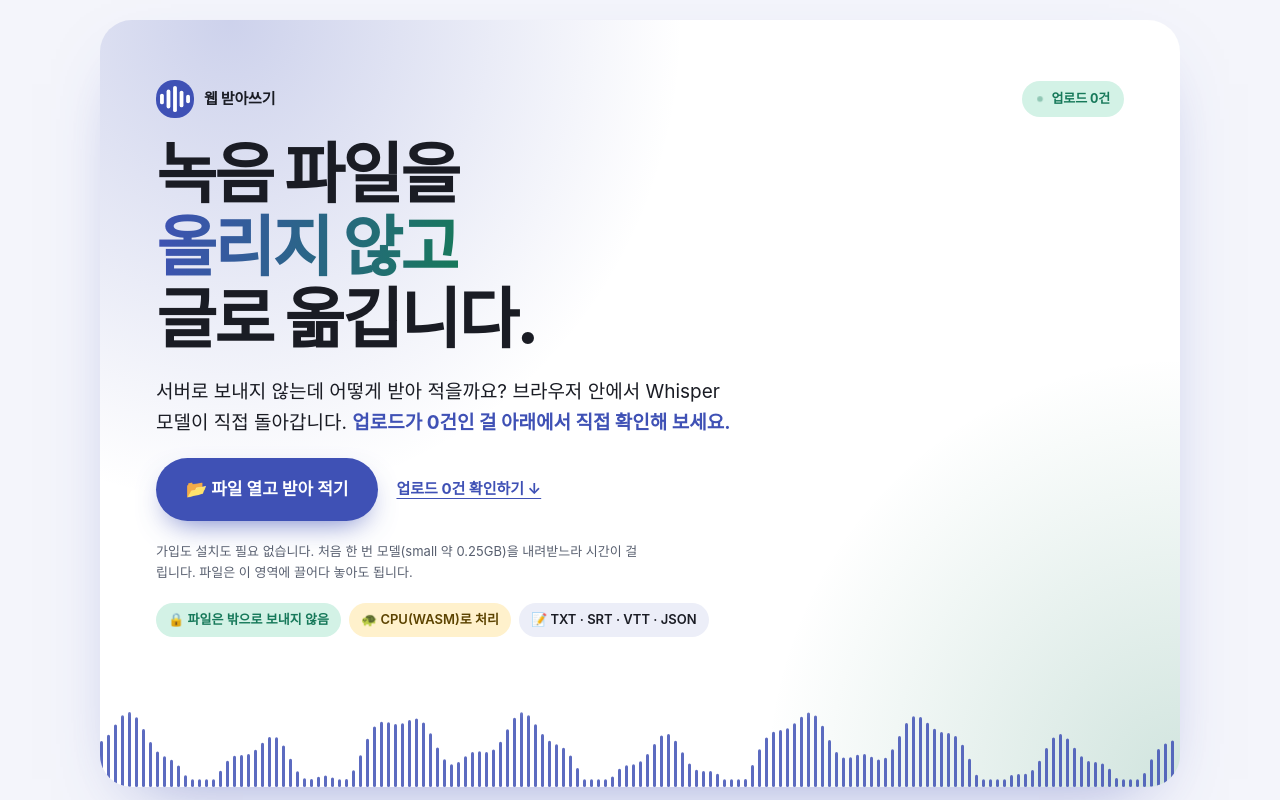
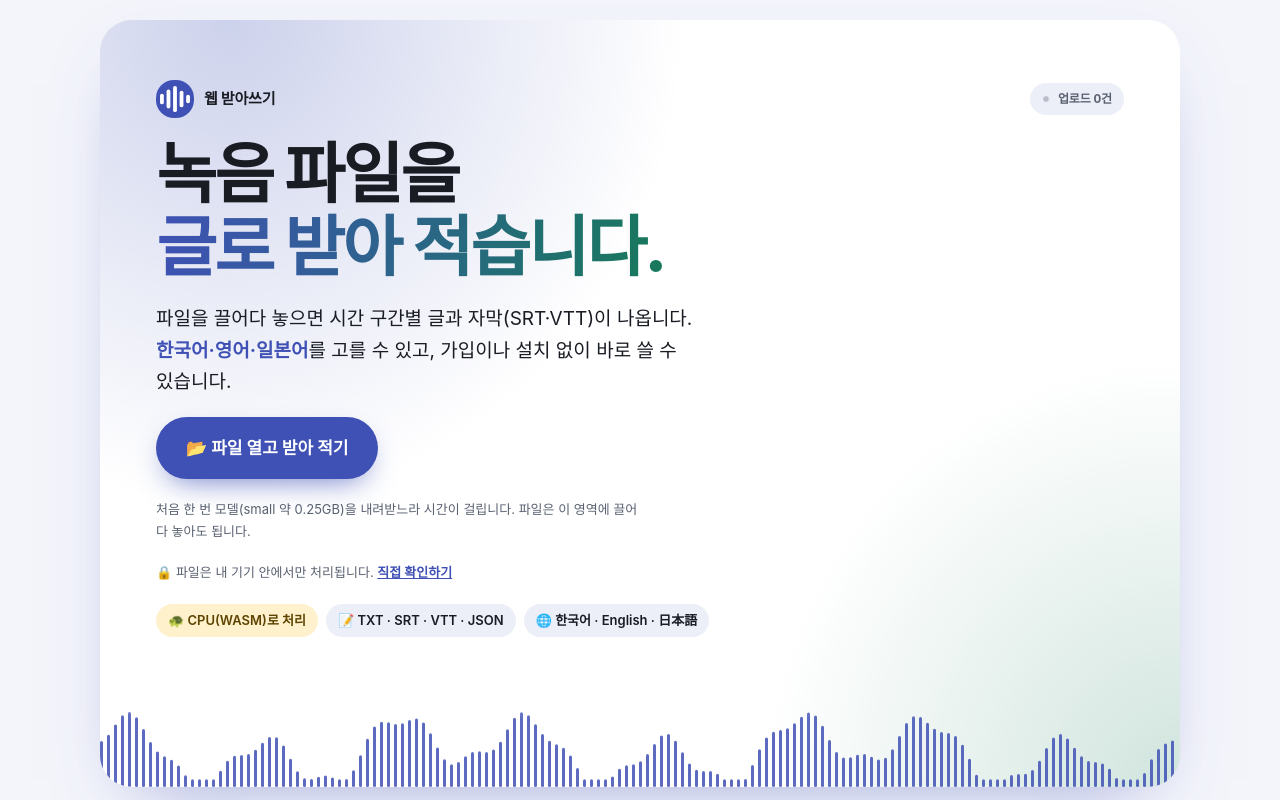
Before and after one commit to DeVentory/browser-whisper-transcribe, a plain HTML site: page index.html in a window 1280 px wide. Shown: the top 800 px of the page. Drawn offline with Linux system fonts and the light colour scheme.

Commit message:
히어로를 전사 기능 중심으로 개편, 개인정보 안내는 한 줄로 축소
Co-Authored-By: Claude Sonnet 5.5 <noreply@anthropic.com>

```diff
--- a/index.html
+++ b/index.html
@@ -104,7 +104,9 @@ code{font:12.5px ui-monospace,Menlo,monospace;background:var(--surface2);padding
 #wave{position:absolute;left:0;right:0;bottom:0;width:100%;height:150px;z-index:-1;pointer-events:none;-webkit-mask-image:linear-gradient(to top,#000 45%,transparent);mask-image:linear-gradient(to top,#000 45%,transparent)}
 .brandrow{display:flex;align-items:center;justify-content:space-between;gap:10px;font-weight:800;letter-spacing:-.01em;width:100%}
 .brandrow .bl{display:flex;align-items:center;gap:10px}
-.livebadge{display:inline-flex;align-items:center;gap:8px;padding:7px 14px;border-radius:999px;background:var(--ok-c);color:var(--ok);font-size:13px;font-weight:700;text-decoration:none;white-space:nowrap}
+.livebadge{display:inline-flex;align-items:center;gap:8px;padding:6px 12px;border-radius:999px;background:var(--surface2);color:var(--muted);font-size:12px;font-weight:600;text-decoration:none;white-space:nowrap}
+.privline{margin:0;font-size:13px;color:var(--muted)}
+.privline a{font-weight:700}
 .livebadge i{width:8px;height:8px;border-radius:50%;background:currentColor;animation:pulse 2s ease-in-out infinite}
 .livebadge b{font-variant-numeric:tabular-nums}
 .livebadge.bad{background:var(--bad-c);color:var(--bad)}
@@ -144,6 +146,7 @@ code{font:12.5px ui-monospace,Menlo,monospace;background:var(--surface2);padding
   .livebadge{padding:0 16px}
   select{font-size:16px;height:44px;padding:0 12px}
   footer a{display:inline-flex;align-items:center;min-height:44px;padding:0 4px}
+  .privline a{display:inline-flex;align-items:center;min-height:44px;padding:0 4px}
 }
 /* 왜 브라우저 안에서 · 자주 묻는 질문 · 마감 */
 .why h2,.faq h2,.cta2 h2{font-size:clamp(20px,3vw,26px);letter-spacing:-.02em}
@@ -183,17 +186,17 @@ img,svg,canvas,a,button{-webkit-user-drag:none;user-drag:none}
   <canvas id="wave" aria-hidden="true"></canvas>
   <div class="brandrow"><span class="bl"><svg class="logo" aria-hidden="true" viewBox="0 0 64 64"><rect width="64" height="64" rx="14" fill="#3F51B5"/><rect x="6.8" y="23.0" width="6.4" height="18" rx="3.2" fill="#fff"/><rect x="17.8" y="16.0" width="6.4" height="32" rx="3.2" fill="#fff"/><rect x="28.8" y="10.0" width="6.4" height="44" rx="3.2" fill="#fff"/><rect x="39.8" y="18.0" width="6.4" height="28" rx="3.2" fill="#fff"/><rect x="50.8" y="25.0" width="6.4" height="14" rx="3.2" fill="#fff"/></svg><span>웹 받아쓰기</span></span>
     <a class="livebadge" id="liveBadge" href="#proof" aria-label="업로드 요청 수, 증거 보기"><i aria-hidden="true"></i><span>업로드 <b id="liveUp">0</b>건</span></a></div>
-  <h1>녹음 파일을<br><span class="grad">올리지 않고</span><br>글로 옮깁니다.</h1>
-  <p class="tag">서버로 보내지 않는데 어떻게 받아 적을까요? 브라우저 안에서 Whisper 모델이 직접 돌아갑니다. <b>업로드가 0건인 걸 아래에서 직접 확인해 보세요.</b></p>
+  <h1>녹음 파일을<br><span class="grad">글로 받아 적습니다.</span></h1>
+  <p class="tag">파일을 끌어다 놓으면 시간 구간별 글과 자막(SRT·VTT)이 나옵니다. <b>한국어·영어·일본어</b>를 고를 수 있고, 가입이나 설치 없이 바로 쓸 수 있습니다.</p>
   <div class="ctas">
     <button class="pri cta" id="heroPick">📂 파일 열고 받아 적기</button>
-    <button class="linkbtn" id="heroProof">업로드 0건 확인하기 ↓</button>
-  </div>
-  <p class="heronote" id="ctaNote">가입도 설치도 필요 없습니다. 파일은 이 영역에 끌어다 놓아도 됩니다.</p>
+      </div>
+  <p class="heronote" id="ctaNote">파일은 이 영역에 끌어다 놓아도 됩니다.</p>
+  <p class="privline">🔒 파일은 내 기기 안에서만 처리됩니다. <a href="#proof">직접 확인하기</a></p>
   <div class="chips">
-    <span class="chip ok">🔒 파일은 밖으로 보내지 않음</span>
     <span class="chip" id="devchip">⚙️ 장치 확인 중…</span>
     <span class="chip">📝 TXT · SRT · VTT · JSON</span>
+    <span class="chip">🌐 한국어 · English · 日本語</span>
   </div>
 </section>
 
@@ -268,9 +271,9 @@ img,svg,canvas,a,button{-webkit-user-drag:none;user-drag:none}
   <p class="hint">맥에서 쓰던 받아쓰기 앱(SwiftUI + mlx-whisper)을 설치 없이 누구나 쓸 수 있게 브라우저로 옮긴 개인 프로젝트입니다. 서버에 올려 처리하는 서비스는 파일이 그 서버를 거치지만, 이 사이트는 모든 처리를 내 기기에서 합니다. 대신 아래와 같은 아쉬운 점이 있습니다.</p>
   <div class="cmp">
     <div class="gain"><h3>✅ 좋은 점</h3><ul>
+      <li>같은 한국어 강의(33분)를 맥용 앱과 비교했더니 글자가 99.5% 일치했습니다. 시험한 영상은 이 1개뿐입니다.</li>
+      <li>가입도 설치도 필요 없습니다.</li>
       <li>파일이 내 기기 밖으로 나가지 않도록 만들었고, 위 패널에서 직접 확인할 수 있습니다.</li>
-      <li>가입도 설치도 필요 없습니다.</li>
-      <li>같은 한국어 강의(33분)를 맥용 앱과 비교했더니 글자가 99.5% 일치했습니다. 시험한 영상은 이 1개뿐입니다.</li>
     </ul></div>
     <div class="cost"><h3>⚠️ 아쉬운 점</h3><ul>
       <li>처음 한 번 모델을 내려받아야 합니다(약 0.17~1.6GB).</li>
@@ -283,12 +286,12 @@ img,svg,canvas,a,button{-webkit-user-drag:none;user-drag:none}
 
 <section class="card faq" id="faq" aria-label="자주 묻는 질문">
   <h2>❓ 자주 묻는 질문</h2>
-  <details><summary>내 파일이 서버로 올라가나요?</summary><p>아니요, 올라가지 않도록 만들었습니다. 위쪽 확인 패널에서 업로드 수를 직접 볼 수 있습니다. 다만 코드는 jsdelivr에서, 모델은 Hugging Face에서 내려받기 때문에 두 곳에는 내 접속 정보(IP 등)가 보입니다.</p></details>
   <details><summary>처음에 왜 오래 걸리나요?</summary><p>받아 적는 데 쓰는 모델 파일을 처음 한 번 내려받기 때문입니다. WebGPU 기준으로 turbo 약 1.6GB, small 약 0.4GB, base 약 0.17GB입니다. 같은 브라우저에는 보관되는 게 보통이지만, 다음에 열었을 때 실제로 다시 받지 않는지는 아직 확인하지 못했습니다.</p></details>
   <details><summary>어떤 모델을 골라야 하나요?</summary><p>정확도가 가장 중요하면 turbo입니다(시험한 강의 1개에서 맥용 앱과 99.5% 일치). 휴대폰이거나 용량·메모리가 걱정되면 small을 고르세요. base는 가장 가볍지만 한국어를 자주 잘못 알아듣습니다.</p></details>
   <details><summary>휴대폰에서도 되나요?</summary><p>아직 실제 휴대폰에서는 시험하지 못했습니다. 휴대폰과 태블릿에서는 small을 기본으로 골라 두었고, 전사하는 동안 화면을 켜 두시길 권합니다.</p></details>
   <details><summary>얼마나 긴 파일까지 되나요?</summary><p>파일 크기는 약 2GB까지입니다. 80분짜리 영상이 Chrome과 Safari에서 끝까지 전사됐습니다. 2시간이 넘으면 메모리가 모자랄 수 있습니다. 전사가 한 구간에서 멈추면 그 30초를 건너뛰고 이어가며, 건너뛴 구간은 경고로 알려 드립니다.</p></details>
   <details><summary>결과가 틀리면 어떻게 하나요?</summary><p>조용하거나 끊긴 구간에서는 말하지 않은 문장이 나올 수 있습니다. 중요한 용도라면 결과를 직접 확인하세요. 전사된 길이가 파일보다 짧거나 건너뛴 구간이 있으면 결과 아래에 경고가 뜹니다.</p></details>
+  <details><summary>내 파일이 서버로 올라가나요?</summary><p>아니요, 올라가지 않도록 만들었습니다. 위쪽 확인 패널에서 업로드 수를 직접 볼 수 있습니다. 다만 코드는 jsdelivr에서, 모델은 Hugging Face에서 내려받기 때문에 두 곳에는 내 접속 정보(IP 등)가 보입니다.</p></details>
 </section>
 
 <section class="card cta2" id="endcta" aria-label="시작하기">
@@ -389,7 +392,7 @@ renderModels('small');
 const MODEL_NM={turbo:'large-v3-turbo',small:'small',base:'base'};
 function updCtaNote(){
   const k=modelValue();
-  $('ctaNote').textContent='가입도 설치도 필요 없습니다. 처음 한 번 모델('+MODEL_NM[k]+' '+SIZE[device][k]+')을 내려받느라 시간이 걸립니다. 파일은 이 영역에 끌어다 놓아도 됩니다.';
+  $('ctaNote').textContent='처음 한 번 모델('+MODEL_NM[k]+' '+SIZE[device][k]+')을 내려받느라 시간이 걸립니다. 파일은 이 영역에 끌어다 놓아도 됩니다.';
 }
 $('models').addEventListener('change',updCtaNote);
 // 휴대폰·태블릿(터치 기기)은 탭 메모리 한도가 낮아 turbo(약 1.6GB)가 강제 종료될 수 있다(추정, 실기기 미확인).
@@ -510,7 +513,6 @@ const scrollTool=()=>$('tool').scrollIntoView({behavior:reduceMotion?'auto':'smo
 $('heroPick').onclick=()=>{if(busy)return;window.__fromHero=true;scrollTool();$('file').click();};
 document.addEventListener('dragstart',e=>e.preventDefault());
 $('endPick').onclick=()=>{if(!busy){window.__fromHero=true;$('file').click();}};
-$('heroProof').onclick=()=>$('proof').scrollIntoView({behavior:reduceMotion?'auto':'smooth',block:'start'});
 ['dragover','dragenter'].forEach(n=>$('hero').addEventListener(n,()=>{if(!busy)$('hero').classList.add('over')}));
 ['dragleave','drop'].forEach(n=>$('hero').addEventListener(n,()=>$('hero').classList.remove('over')));
 $('hero').addEventListener('drop',e=>{if(busy)return;window.__fromHero=true;scrollTool();setFile(e.dataTransfer.files[0]);});
```
